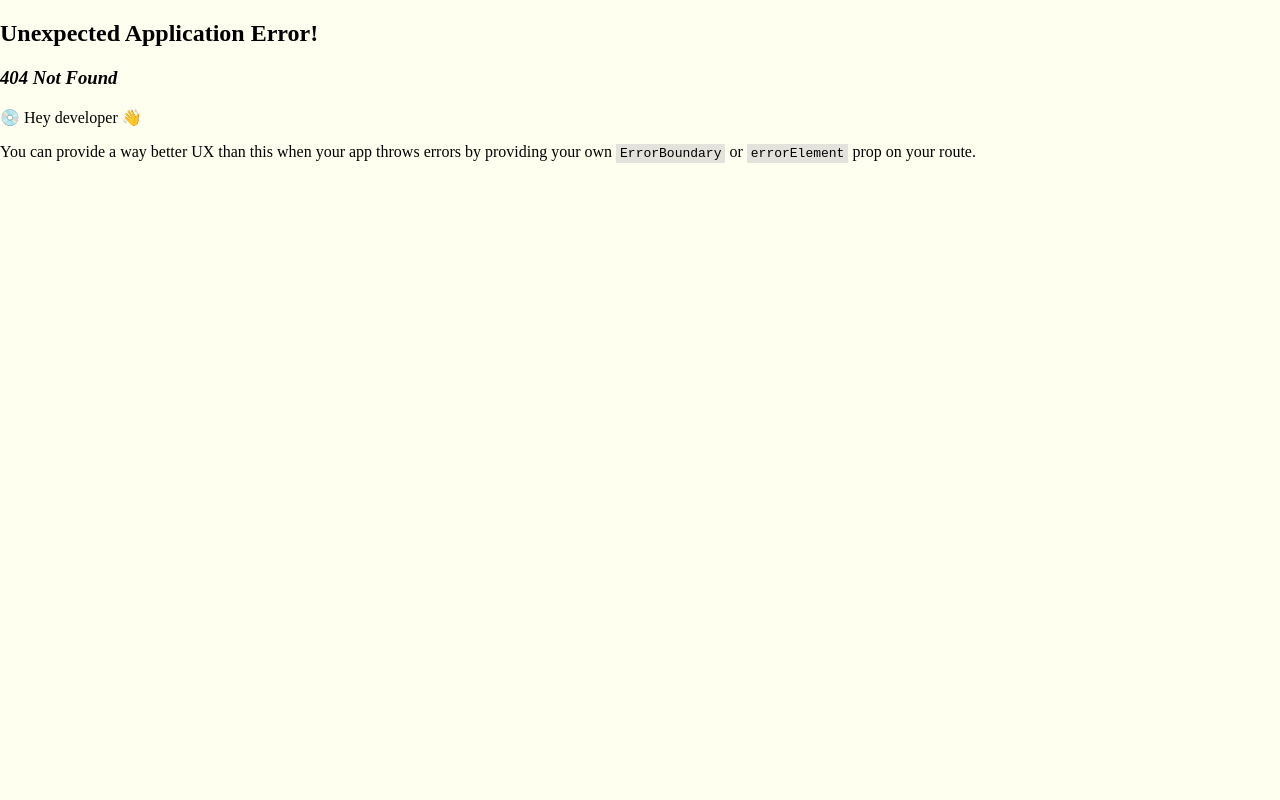
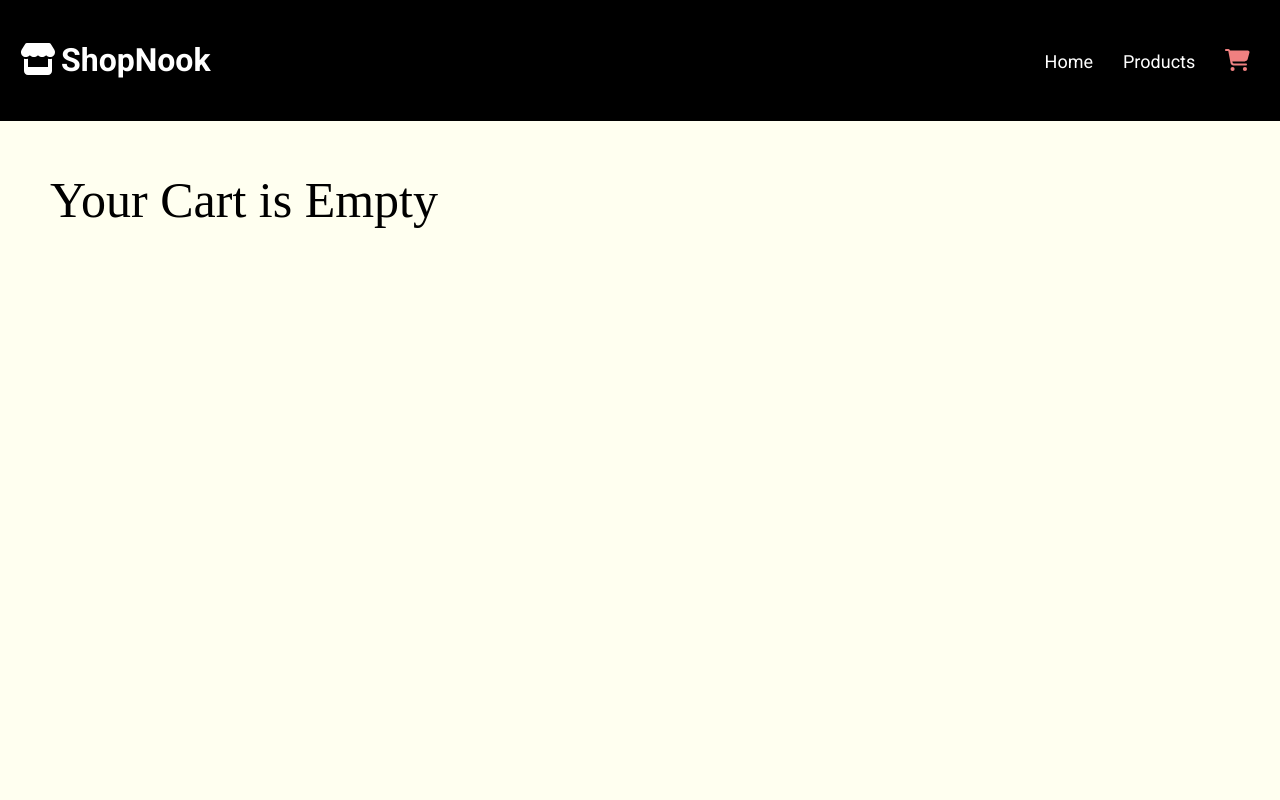
Before and after one commit to Yassin1-prog/Shopping-Cart, a React (Vite) app: page /MYcart in a window 1280 px wide. Before the commit this address had no page. Shown: the top 800 px of the page. Built offline with nearby package versions, Linux system fonts and the light colour scheme.

Commit message:
added shopping cart

```diff
--- a/package.json
+++ b/package.json
@@ -13,6 +13,7 @@
     "@fortawesome/fontawesome-svg-core": "^6.6.0",
     "@fortawesome/free-solid-svg-icons": "^6.6.0",
     "@fortawesome/react-fontawesome": "^0.2.2",
+    "lucide-react": "^0.436.0",
     "react": "^18.3.1",
     "react-dom": "^18.3.1",
     "react-router-dom": "^6.26.1"
--- a/src/App.css
+++ b/src/App.css
@@ -14,6 +14,13 @@ ul {
 
 li {
   display: inline;
+  font-family: "Roboto", sans-serif;
+  font-size: clamp(14px, 18px, 20px);
+  margin: 0px 10px;
+}
+
+li:hover {
+  opacity: 80%;
 }
 
 a {
@@ -22,9 +29,27 @@ a {
   padding: 5px;
 }
 
+.carting {
+  color: lightcoral;
+  margin-left: 5px;
+  font-size: 22px;
+}
+
+.fakecarting {
+  display: inline;
+}
+
 h1 {
   font-family: "Roboto", sans-serif;
   color: white;
+}
+
+.page {
+  transition: all 0.3s ease;
+}
+
+.page:hover {
+  transform: translateY(-5px);
 }
 
 .header {
--- a/src/App.jsx
+++ b/src/App.jsx
@@ -1,20 +1,35 @@
 import "./App.css";
-import { Link, Outlet } from "react-router-dom";
+import { Link, Outlet, useNavigate } from "react-router-dom";
+import { useState } from "react";
 import { FontAwesomeIcon } from "@fortawesome/react-fontawesome";
 import {
   faStore,
   faPhone,
   faEnvelope,
+  faCartShopping,
 } from "@fortawesome/free-solid-svg-icons";
 
 function App() {
+  const [purchased, setPurchased] = useState([]);
+  const navigate = useNavigate();
+
+  const checkCart = () => {
+    navigate("/MYcart");
+  };
+
+  const remainHome = () => {
+    navigate("/");
+  };
+
   return (
     <>
       <div className="header">
-        <h1>
-          <FontAwesomeIcon icon={faStore} className="logo" />
-          ShopNook
-        </h1>
+        <div className="page" onClick={remainHome}>
+          <h1>
+            <FontAwesomeIcon icon={faStore} className="logo" />
+            ShopNook
+          </h1>
+        </div>
         <nav>
           <ul>
             <li>
@@ -23,11 +38,16 @@ function App() {
             <li>
               <Link to="shop">Products</Link>
             </li>
+            <li>
+              <div className="fakecarting" onClick={checkCart}>
+                <FontAwesomeIcon icon={faCartShopping} className="carting" />
+              </div>
+            </li>
           </ul>
         </nav>
       </div>
 
-      <Outlet />
+      <Outlet context={[purchased, setPurchased]} />
 
       <div className="footer">
         <div className="about">
--- /dev/null
+++ b/src/components/cart.jsx
@@ -0,0 +1,25 @@
+import "../styles/cart.css";
+import { useOutletContext } from "react-router-dom";
+
+export default function ProductDetails() {
+  // eslint-disable-next-line no-unused-vars
+  const [purchased, setPurchased] = useOutletContext();
+
+  return (
+    <>
+      {purchased.length === 0 ? (
+        <div className="state">Your Cart is Empty</div>
+      ) : (
+        <div>
+          <div className="state">Your Cart Has Something</div>
+          {purchased.map((product) => (
+            <div className="purchasedItem" key={product.id}>
+              <img src={product.image} />
+              <div className="amount">{product.number}</div>
+            </div>
+          ))}
+        </div>
+      )}
+    </>
+  );
+}
--- /dev/null
+++ b/src/components/loadingspinner.jsx
@@ -0,0 +1,12 @@
+/* eslint-disable react/prop-types */
+import { Loader2 } from "lucide-react";
+
+const LoadingSpinner = ({ size = 64, color = "currentColor" }) => {
+  return (
+    <div className="flex items-center justify-center">
+      <Loader2 size={size} color={color} className="animate-spin" />
+    </div>
+  );
+};
+
+export default LoadingSpinner;
--- a/src/components/productDetails.jsx
+++ b/src/components/productDetails.jsx
@@ -1,20 +1,62 @@
 import info from "../styles/details.module.css";
-import { useNavigate } from "react-router-dom";
+import { useState } from "react";
+import { useNavigate, useOutletContext } from "react-router-dom";
 import { FontAwesomeIcon } from "@fortawesome/react-fontawesome";
 import {
   faStar,
   faArrowLeftLong,
   faCartPlus,
+  faPlus,
+  faMinus,
 } from "@fortawesome/free-solid-svg-icons";
 import { useLocation } from "react-router-dom";
 
 export default function ProductDetails() {
+  const [amount, setAmount] = useState(0);
+  const [purchased, setPurchased] = useOutletContext();
+
   const location = useLocation();
   const item = location.state.product;
   const navigate = useNavigate();
 
   const startShopping = () => {
     navigate("/shop");
+  };
+
+  const add = () => {
+    let updatedData = [...purchased];
+    if (
+      purchased.length === 0 ||
+      purchased.filter((product) => product.id === item.id).length === 0
+    ) {
+      let newItem = JSON.parse(JSON.stringify(item));
+      newItem.number = amount + 1;
+      updatedData.push(newItem);
+    } else {
+      updatedData = purchased.map((product) =>
+        product.id === item.id
+          ? { ...product, ["number"]: product.number + 1 }
+          : product
+      );
+    }
+    setPurchased(updatedData);
+    setAmount(amount + 1);
+  };
+
+  const minus = () => {
+    let updatedData = [...purchased];
+    let temp = purchased.filter((product) => product.id == item.id);
+    if (temp[0].number === 1) {
+      updatedData = purchased.filter((product) => product.id != item.id);
+    } else {
+      updatedData = purchased.map((product) =>
+        product.id === item.id
+          ? { ...product, ["number"]: product.number - 1 }
+          : product
+      );
+    }
+    setPurchased(updatedData);
+    setAmount(amount - 1);
   };
 
   return (
@@ -34,10 +76,22 @@ export default function ProductDetails() {
         <div className={info.price}>{"$" + item.price}</div>
         <div className={info.descr}>{item.description}</div>
         <div className={info.btns}>
-          <button className={info.add}>
-            <FontAwesomeIcon icon={faCartPlus} className={info.cart} />
-            Add to Cart
-          </button>
+          {amount > 0 ? (
+            <div className={info.put}>
+              <button className={info.change} onClick={minus}>
+                <FontAwesomeIcon icon={faMinus} />
+              </button>
+              <div>{amount}</div>
+              <button className={info.change} onClick={add}>
+                <FontAwesomeIcon icon={faPlus} />
+              </button>
+            </div>
+          ) : (
+            <button className={info.add} onClick={add}>
+              <FontAwesomeIcon icon={faCartPlus} className={info.cart} />
+              Add to Cart
+            </button>
+          )}
           <button className={info.back} onClick={startShopping}>
             <FontAwesomeIcon icon={faArrowLeftLong} className={info.arrow} />
           </button>
--- a/src/components/shop.jsx
+++ b/src/components/shop.jsx
@@ -1,6 +1,7 @@
 import "../styles/shop.css";
 import { useState, useEffect } from "react";
 import Product from "./product.jsx";
+import LoadingSpinner from "./loadingspinner.jsx";
 import { useNavigate } from "react-router-dom";
 
 export default function Shop() {
@@ -32,7 +33,9 @@ export default function Shop() {
   return (
     <>
       {loading ? (
-        <div>Loading...</div>
+        <div className="loading">
+          <LoadingSpinner />
+        </div>
       ) : (
         <div className="store">
           {items.map((item) => (
--- a/src/main.jsx
+++ b/src/main.jsx
@@ -5,6 +5,7 @@ import App from "./App.jsx";
 import Shop from "./components/shop.jsx";
 import Homepage from "./components/homepage.jsx";
 import Item from "./components/productDetails.jsx";
+import Cart from "./components/cart.jsx";
 
 const router = createBrowserRouter([
   {
@@ -14,6 +15,7 @@ const router = createBrowserRouter([
       { index: true, element: <Homepage /> },
       { path: "shop", element: <Shop /> },
       { path: "productDetails/:id", element: <Item /> },
+      { path: "MYcart", element: <Cart /> },
     ],
   },
 ]);
--- /dev/null
+++ b/src/styles/cart.css
@@ -0,0 +1,10 @@
+.state {
+  margin: 0 auto;
+  font-size: 50px;
+  padding: 50px;
+  margin-bottom: 100vh;
+}
+
+.amount {
+  font-size: 32px;
+}
--- a/src/styles/details.module.css
+++ b/src/styles/details.module.css
@@ -65,13 +65,26 @@
 }
 
 .add,
-.back {
+.back,
+.put {
   color: ivory;
   background-color: black;
   padding: 5px 20px;
   font-size: clamp(12px, 18px, 22px);
   border-radius: 20px;
   margin: 10px;
+}
+
+.put {
+  display: flex;
+  justify-content: space-between;
+}
+
+.change {
+  color: white;
+  font-size: clamp(12px, 18px, 20px);
+  background-color: black;
+  border: none;
 }
 
 .add:hover,
--- a/src/styles/product.css
+++ b/src/styles/product.css
@@ -1,7 +1,14 @@
 .card {
   font-family: "Montserrat", sans-serif;
+  box-shadow: 0 4px 8px rgba(0, 0, 0, 0.1);
+  transition: all 0.3s ease;
   padding: 50px;
-  width: max(500px, 25vh);
+  width: clamp(100px, 25vh, 500px);
+}
+
+.card:hover {
+  transform: translateY(-5px);
+  box-shadow: 0 8px 16px rgba(0, 0, 0, 0.2);
 }
 
 .card > div {
@@ -17,8 +24,8 @@
 
 .itemTitle {
   font-weight: 500;
-  font-size: clamp(14px, 18px, 22px);
-  width: 50%;
+  font-size: clamp(14px, 16px, 20px);
+  width: 100%;
 }
 
 .price {
--- a/src/styles/shop.css
+++ b/src/styles/shop.css
@@ -4,4 +4,12 @@
   grid-template-rows: auto;
   gap: 20px;
   place-items: center;
+  background-color: white;
 }
+
+.loading {
+  display: flex;
+  justify-content: center;
+  align-items: center;
+  height: 100vh;
+}
```
Also changed, not shown: 1 other file (tests, documents, lock files or other folders).
